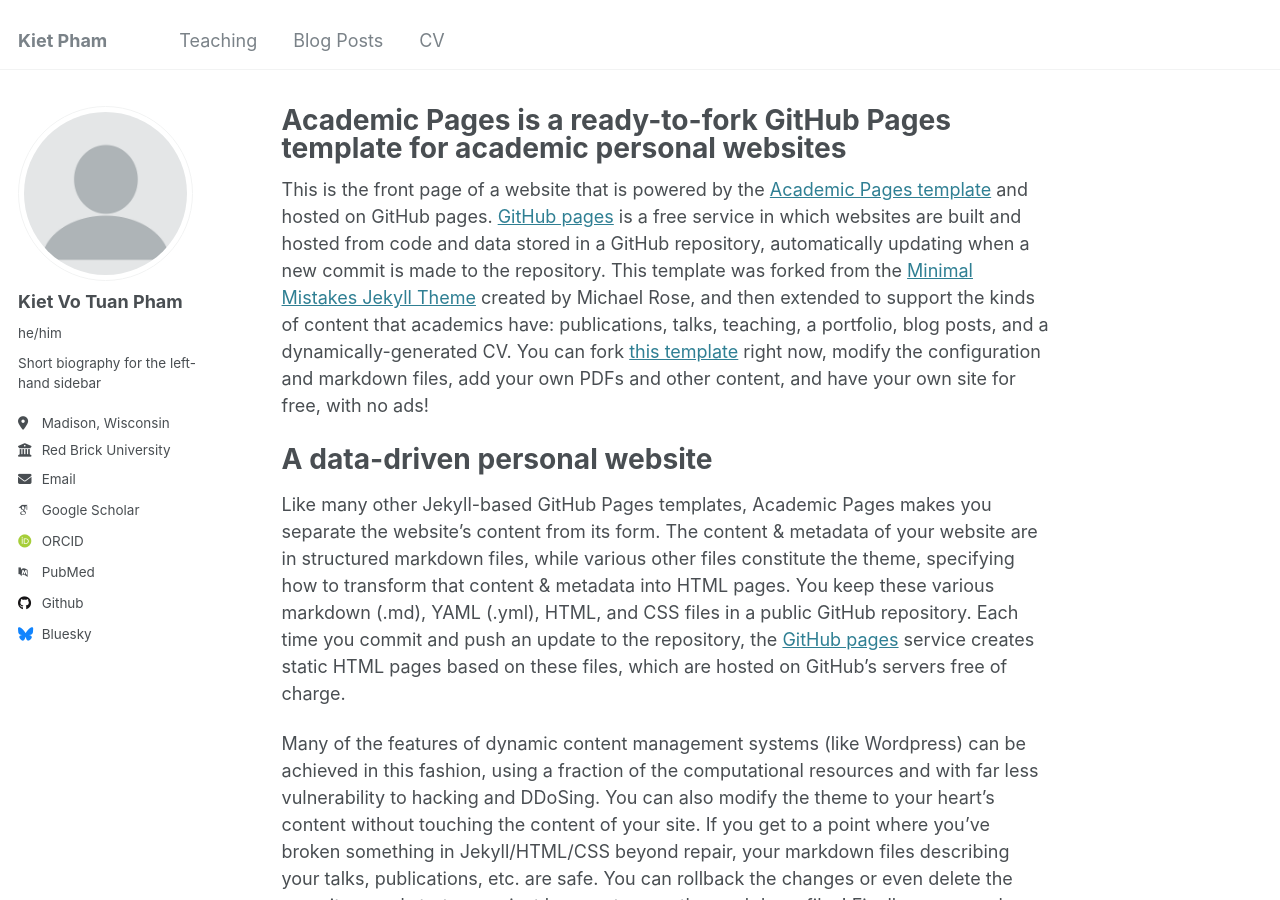
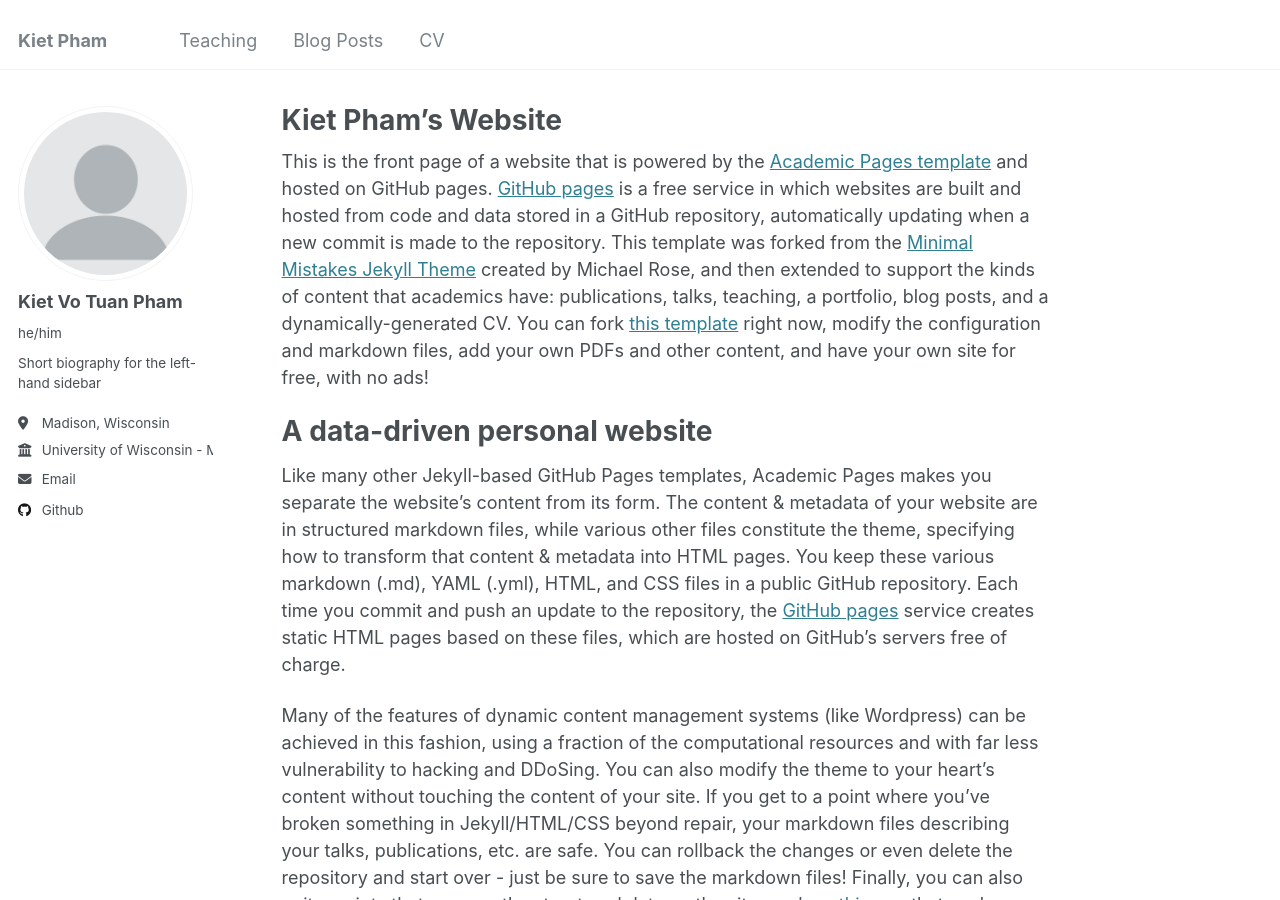
Before and after one commit to kietphamvt/kietphamvt.github.io, a Jekyll site: the page built from _pages/about.md, in a window 1280 px wide and 900 px high. Built offline with Jekyll 4.4.1, drawn with Linux system fonts in a browser that asks for light colours; some web fonts are replaced.

Commit message:
Update sidebar

```diff
--- a/_config.yml
+++ b/_config.yml
@@ -14,7 +14,7 @@ name                     : &name "Kiet Vo Tuan Pham"
 description              : &description "personal description"
 url                      : https://kietphamvt.github.io # the base hostname & protocol for your site e.g. "https://[your GitHub username].github.io"
 baseurl                  : "" # the subpath of your site, e.g. "/blog"
-repository               : "academicpages/academicpages.github.io"
+repository               : "kietphamvt/kietphamvt.github.io"
 
 # Site Author - The following control what appear as part of the author content on the side bar.
 #               If a field is blank the icon and link will not appear, otherwise it will be shown.
@@ -26,17 +26,17 @@ author:
   pronouns         : "he/him"
   bio              : "Short biography for the left-hand sidebar"
   location         : "Madison, Wisconsin"
-  employer         : "Red Brick University"
+  employer         : "University of Wisconsin - Madison"
   uri              : # URL
   email            : "paulpham.kiet@gmail.com"
 
   # Academic websites
   arxiv            : # URL - Update with the correct link to your profile
-  googlescholar    : "https://scholar.google.com/citations?user=PS_CX0AAAAAJ"
+  googlescholar    : #
   impactstory      : # URL
-  orcid            : "http://orcid.org/yourorcidurl"
+  orcid            : #
   semantic         : # URL
-  pubmed           : "https://www.ncbi.nlm.nih.gov/pubmed/?term=john+snow"
+  pubmed           : #
   researchgate     : # URL
   scopus           : # URL
 
@@ -44,12 +44,12 @@ author:
   bitbucket        : # Username - Update with your username on the site
   codepen          : # Username
   dribbble         : # Username
-  github           : "academicpages"
+  github           : "kietphamvt"
   kaggle           : # Username
   stackoverflow    : # User number or user number and name (i.e., use "1" or "1/jeff-atwood")
 
   # Social media
-  bluesky          : "bsky.app" # Replace this with you Bluesky username
+  bluesky          : #
   facebook         : # Username
   flickr           : # Username
   foursquare       : # Username
--- a/_pages/about.md
+++ b/_pages/about.md
@@ -1,6 +1,6 @@
 ---
 permalink: /
-title: "Academic Pages is a ready-to-fork GitHub Pages template for academic personal websites"
+title: "Kiet Pham's Website"
 author_profile: true
 redirect_from:
   - /about/
```
Also changed, not shown: 6 other files.
